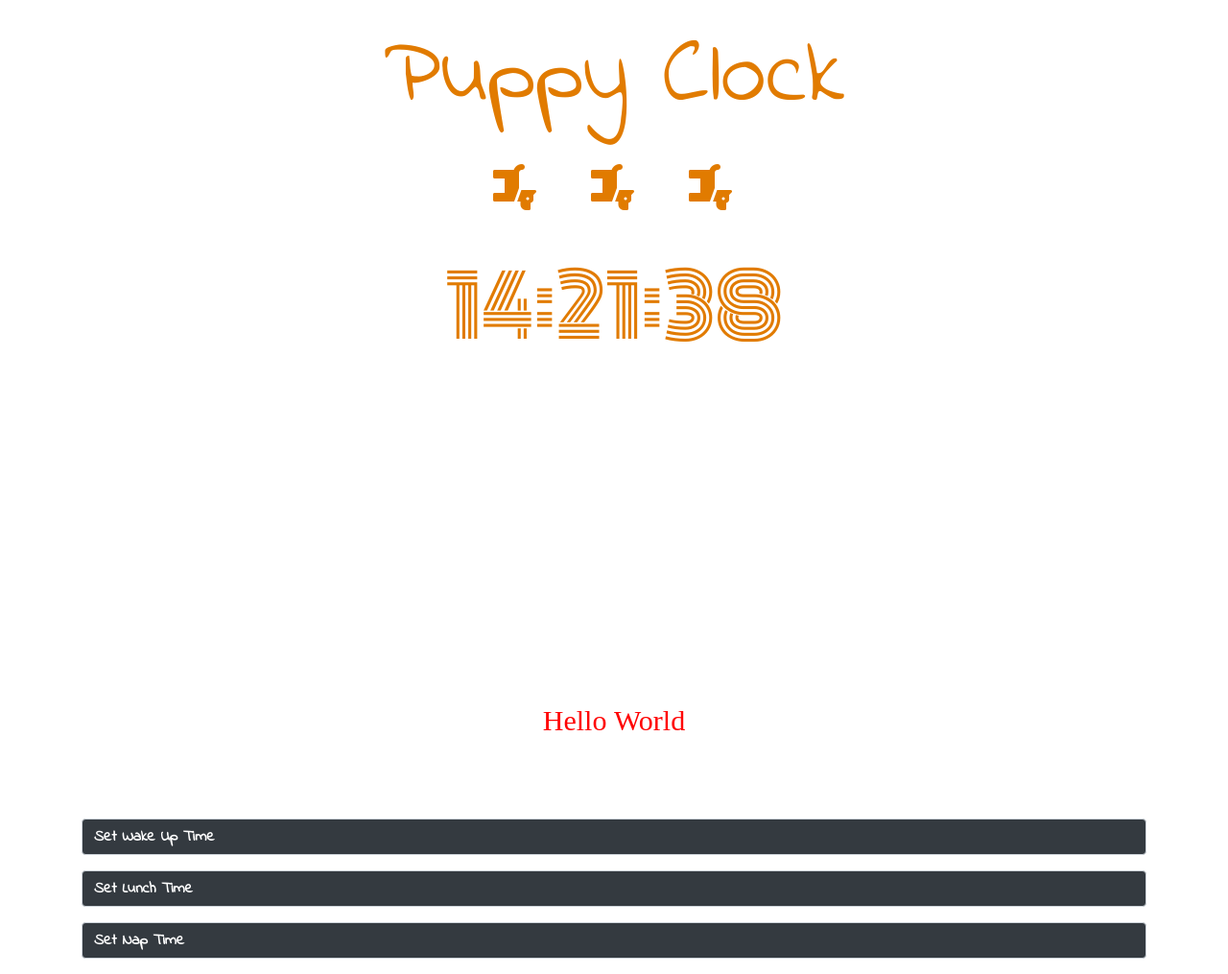
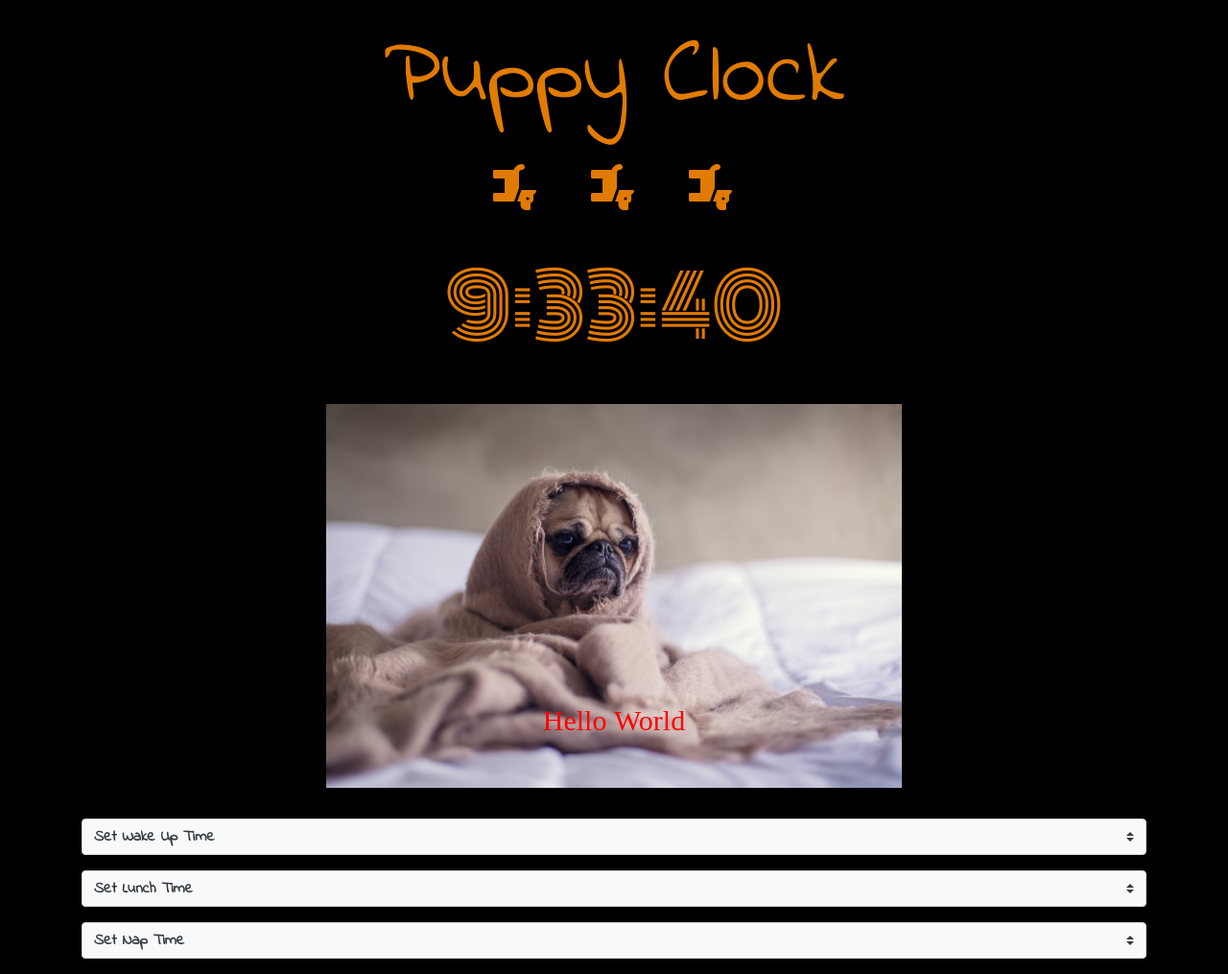
Before and after one commit to mehmetcanaygun/funclock, a plain HTML site: page index.html in a window 1280 px wide. Shown: the whole page at 96% size. Drawn offline with nearby package versions, Linux system fonts and the light colour scheme.

Commit message:
Display time

```diff
--- a/index.html
+++ b/index.html
@@ -31,13 +31,11 @@
       <i id="rotating-puppy-icon" class="fas fa-dog fa-3x m-4"></i>
       <i id="rotating-puppy-icon" class="fas fa-dog fa-3x m-4"></i>
       <i id="rotating-puppy-icon" class="fas fa-dog fa-3x m-4"></i>
-      <div id="time-wrapper" class="text-center m-4 display-2">
-        14:21:38
-      </div>
+      <div id="time-wrapper" class="text-center m-4 display-2"></div>
       <canvas id="my-canvas" width="600" height="400" class="m-4"></canvas>
       <div class="input-group mb-3">
         <select
-          class="custom-select font-weight-bold text-white bg-dark"
+          class="custom-select font-weight-bold text-dark bg-light"
           id="inputGroupSelect01"
         >
           <option selected>Set Wake Up Time</option>
@@ -48,7 +46,7 @@
       </div>
       <div class="input-group mb-3">
         <select
-          class="custom-select font-weight-bold text-white bg-dark"
+          class="custom-select font-weight-bold text-dark bg-light"
           id="inputGroupSelect01"
         >
           <option selected>Set Lunch Time</option>
@@ -59,7 +57,7 @@
       </div>
       <div class="input-group mb-3">
         <select
-          class="custom-select font-weight-bold text-white bg-dark"
+          class="custom-select font-weight-bold text-dark bg-light"
           id="inputGroupSelect01"
         >
           <option selected>Set Nap Time</option>
--- a/script.js
+++ b/script.js
@@ -1,16 +1,35 @@
 var canvas = document.getElementById("my-canvas");
 var ctx = canvas.getContext("2d");
 
-var puppy1 = new Image();
-puppy1.src = "img/puppy1.jpg";
-var puppy2 = new Image();
-puppy2.src = "img/puppy2.jpg";
-var puppy3 = new Image();
-puppy3.src = "img/puppy3.jpg";
+var puppyImg = new Image();
 
-ctx.fillStyle = "#FF0000";
-ctx.font = "30px Monoton";
-ctx.textAlign = "center";
-canvas.textBaseline = "bottom";
-ctx.fillText("Hello World", canvas.width / 2, canvas.height - 60);
-ctx.drawImage(puppy1, 0, 0);
+var puppyMessage = "Hello World";
+
+var timeWrapper = document.getElementById("time-wrapper");
+
+puppyImg.onload = function() {
+  ctx.drawImage(puppyImg, 0, 0);
+  ctx.fillStyle = "#FF0000";
+  ctx.font = "30px Monoton";
+  ctx.textAlign = "center";
+  canvas.textBaseline = "bottom";
+  ctx.fillText(puppyMessage, canvas.width / 2, canvas.height - 60);
+};
+puppyImg.src = "img/puppy1.jpg";
+
+window.setInterval(function() {
+  /// call your function here
+  var date = new Date();
+  var hour = date.getHours();
+  var minute = date.getMinutes();
+  var second = date.getSeconds();
+
+  if (minute < 10) {
+    minute = "0" + minute;
+  }
+  if (second < 10) {
+    second = "0" + second;
+  }
+
+  timeWrapper.innerHTML = hour + ":" + minute + ":" + second;
+}, 1000);
--- a/style.css
+++ b/style.css
@@ -1,6 +1,6 @@
 body {
   font-family: "Indie Flower", cursive;
-  background-color: #fff;
+  background-color: #000;
   color: #e17b00;
 }
 
```
